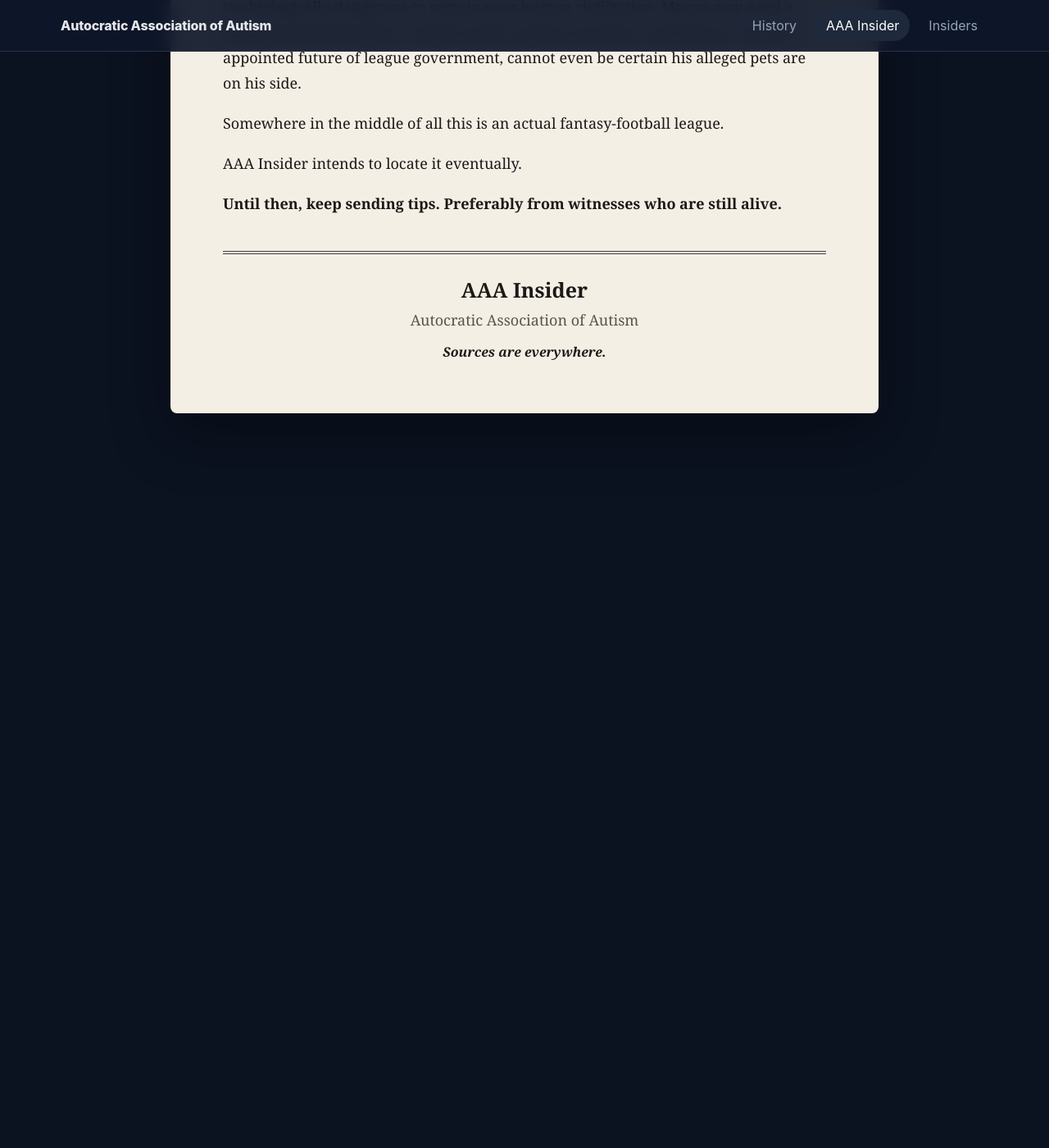
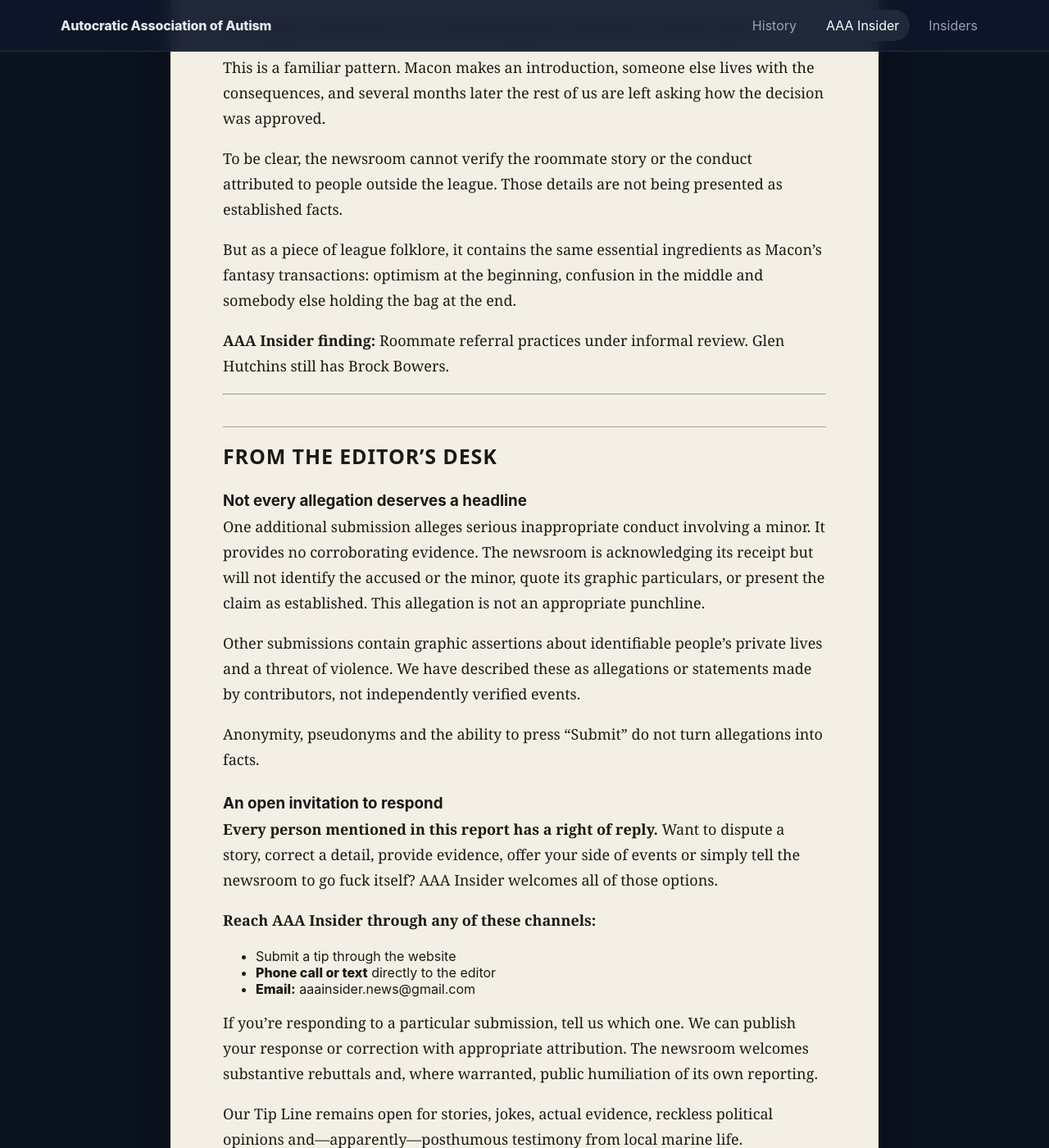
Before and after one commit to Autocratic-Association-of-Autism/AAA-Fantasy-Test, a Jekyll site: the page built from _ledger/2026-week6-friday-tip-line-special.md, in a window 1280 px wide and 1400 px high, scrolled down 9723 px. Shown: the whole window at 82% size. Built offline with Jekyll 4.4.1, drawn with Linux system fonts in a browser that asks for light colours; before the commit the page ends 10297 px from its top, so only the background shows below that; some of the changed text lies outside the part shown.

Commit message:
Expand attributed tip reporting and add source response channels

```diff
--- a/_ledger/2026-week6-friday-tip-line-special.md
+++ b/_ledger/2026-week6-friday-tip-line-special.md
@@ -24,7 +24,7 @@
 
 AAA Insider launched the Tip Line to encourage investigative journalism. Instead, the league has apparently established an international witness-protection program for people who want to call their friends idiots under names like *Brosif Stalin*.
 
-The newsroom has reviewed the October 14 submissions and organized them by the people who seem to have inspired this remarkable outpouring of concern. Some have been condensed. Material involving unsupported serious accusations, intimate details or threats has been withheld. None of the allegations below should be mistaken for verified findings merely because somebody had access to a web form at 4 a.m.
+The newsroom has reviewed the October 14 submissions and organized them by the people who seem to have inspired this remarkable outpouring of concern. The messages range from first-person recollections to outright threats to something that could only have been written by an extremely distressed mushroom. We have included more of the submissions' original flavor, with attribution and context; any personal allegations remain unverified, and graphic allegations involving a minor are not reproduced. **A tip is something someone typed, not something the newsroom proved.**
 
 Welcome to **The Friday News Dump: Tip Line Special Edition**.
 
@@ -63,7 +63,13 @@
 
 AAA Insider takes all witness statements seriously, but **conducting a follow-up interview with a deceased crustacean has presented logistical challenges**. At press time, the newsroom had not established whether the story happened, whether Rocky ever existed, or why this particular crab was apparently capable of typing.
 
-A third submission, attributed to “Cassidy,” was too explicit and personally accusatory to publish as reporting. The newsroom has no basis to substantiate it.
+The third submission, credited to **“Cassidy,”** takes a much more adult turn. The writer offers a graphic first-person account of an alleged intimate encounter, complains at considerable length about Zak's conversational abilities, and then appears to begin shopping for a rather specific adult novelty product.
+
+> “I'm definitely ordering that bad dragon tonight.”
+
+That line is in the submission. The newsroom is not entirely sure why.
+
+The alleged encounter, source's identity and relationship to Zak have not been verified, and AAA Insider will not present intimate claims about a private person as fact. But one thing is clear: **of Zak's three supposed witnesses, the only one who might agree to a follow-up interview is also the one whose story probably shouldn't be read at work.**
 
 What remains is a deeply unusual picture: Zak has been accused of needing parental supervision near cliffs and attracting hostile testimony from marine life.
 
@@ -85,7 +91,9 @@
 
 This is a troublingly wide range from someone offering authoritative testimony about the family. AAA Insider will refrain from drawing conclusions until the missing six Swansons are accounted for.
 
-Another submission, from **“Peppa Jack,”** consists mainly of an increasingly aggressive assessment of Louis's attitude. The newsroom has declined to republish its threats. We would remind contributors that fantasy football is intended to provide entertainment, and that ESPN's waiver system generally offers fewer felony opportunities than the alternatives.
+Another submission, from **“Peppa Jack,”** calls Louis an exceptionally bad “hoe,” criticizes his habit of talking back and threatens an in-person attitude adjustment. The source invokes a **Red Robin Black and Bleu cheeseburger** to describe what Louis's face might resemble afterward.
+
+That's an impressively specific restaurant comparison for a threatening message. The newsroom is reporting the threat as part of what was submitted, **not endorsing it or suggesting the author intends to act on it**. If your league grievance requires a menu reference and a potential police report, consider trading a bench receiver instead.
 
 But Louis's most consequential critic submitted under a considerably more recognizable name.
 
@@ -129,7 +137,9 @@
 
 That description dramatically understates the document.
 
-The source claims the alleged fungus is approaching a stage at which it could spread, develop something resembling collective intelligence and ultimately threaten human civilization. By the end, the report has stopped discussing feet and started describing a global mushroom takeover.
+The source claims the alleged fungus is approaching a stage at which it could spread, develop something resembling collective intelligence and ultimately threaten human civilization. At one point the report predicts a **“spongy AI baby Jesus”** and concludes with the warning that **“We will soon become one with the shroom singularity.”**
+
+This started as a tip about toes and ended as the plot of the most upsetting science-fiction movie ever pitched. The writer even claims Larry's alleged fungus would reproduce and raise an army of mushrooms. No part of that scenario should be confused with medical information.
 
 **No medical records, test results or other corroboration accompanied the submission.** This is not a diagnosis. It is, at most, an unusually aggressive pitch for a science-fiction franchise.
 
@@ -154,6 +164,10 @@
 Unfortunately, a new submission suggests his political problems may begin at home.
 
 A contributor calling itself **“Yam”** filed a statement about a “human male” who answers to Chance. The source presents itself as an animal in Chance's household and describes a domestic operation in which Chance provides food, cleans up messes and occasionally endures the antics of a dog named **Bo Bo**.
+
+> “What another glorious day to have a dumb bitch feed me and clean up my shit.”
+
+Those are Yam's alleged words, not a newsroom assessment of the candidate. The remainder of the message calls for Bo Bo to destroy more of Chance's property and for Chance to experience a long-overdue Sunday fantasy defeat.
 
 Yam's outlook on its caretaker is not favorable.
 
@@ -181,7 +195,9 @@
 
 Six.
 
-The source strongly implies the syrup was being used for purposes beyond ordinary breakfast preparation, but the newsroom has not verified those suggestions and is not republishing the intimate allegations.
+According to the source, Frankie and Sabrina routinely arrived home with groceries while trying to conceal a bag containing **approximately six bottles of syrup**. The submission then advances a very personal, sexually explicit theory for the consumption. The newsroom cannot substantiate that alleged private behavior and will not reproduce the graphic description.
+
+There is also the question of the source's identity. **“Not Chance”** is a particularly reassuring name, in the way that **“Not the Police”** would be a reassuring name for someone knocking on your door at 2 a.m.
 
 What we are left with is a simpler and arguably more compelling mystery.
 
@@ -209,7 +225,9 @@
 
 A contributor calling itself **“The Gray Wolf of the Village”** describes living with a man identified as **“Boston,”** whom the source says Macon recommended as a roommate.
 
-What follows is a chaotic account of apartment drama, unexpected visitors and a confrontation the writer compares to witnessing a *Jerry Springer* episode unfold in real time.
+The writer claims to have been watching *South Park* when sounds from Boston's bedroom suggested an intimate visitor was present. Minutes later, according to the tip, another woman—identified only by a pseudonym—arrived, pounded on Boston's door and loudly demanded answers. Boston allegedly stayed in the room until the visitor left.
+
+What follows is a chaotic account of apartment drama, unexpected visitors and a confrontation the writer compares to witnessing a *Jerry Springer* episode unfold in real time. These allegations about people outside the league are unverified, and the newsroom is not naming them.
 
 The most remarkable part is that **Macon does not appear to have been present for most of the incident**.
 
@@ -229,9 +247,23 @@
 ## FROM THE EDITOR'S DESK
 ### Not every allegation deserves a headline
 
-One additional submission has been withheld because it made an unsupported, serious personal accusation. AAA Insider will not identify the subject or turn an unverified form submission into a public allegation.
+One additional submission alleges serious inappropriate conduct involving a minor. It provides no corroborating evidence. The newsroom is acknowledging its receipt but will not identify the accused or the minor, quote its graphic particulars, or present the claim as established. This allegation is not an appropriate punchline.
 
-Other submissions were abbreviated because they included graphic personal claims or language threatening real-world harm. Anonymity, pseudonyms and the ability to press “Submit” do not turn allegations into facts.
+Other submissions contain graphic assertions about identifiable people's private lives and a threat of violence. We have described these as allegations or statements made by contributors, not independently verified events.
+
+Anonymity, pseudonyms and the ability to press “Submit” do not turn allegations into facts.
+
+### An open invitation to respond
+
+**Every person mentioned in this report has a right of reply.** Want to dispute a story, correct a detail, provide evidence, offer your side of events or simply tell the newsroom to go fuck itself? AAA Insider welcomes all of those options.
+
+**Reach AAA Insider through any of these channels:**
+
+- [Submit a tip]({{ '/submit-tip.html' | relative_url }}) through the website
+- **Phone call or text** directly to the editor
+- **Email:** [aaainsider.news@gmail.com](mailto:aaainsider.news@gmail.com)
+
+If you're responding to a particular submission, tell us which one. We can publish your response or correction with appropriate attribution. The newsroom welcomes substantive rebuttals and, where warranted, public humiliation of its own reporting.
 
 Our Tip Line remains open for stories, jokes, actual evidence, reckless political opinions and—apparently—posthumous testimony from local marine life.
 
@@ -252,3 +284,5 @@
 AAA Insider intends to locate it eventually.
 
 **Until then, keep sending tips. Preferably from witnesses who are still alive.**
+
+*Featured in this report and want to respond? Email **aaainsider.news@gmail.com**, use the Tip Line, or call or text the editor directly. The record is open.*
```
Also changed, not shown: other parts of _ledger/2026-week6-friday-tip-line-special.md (+1 -1 lines).
